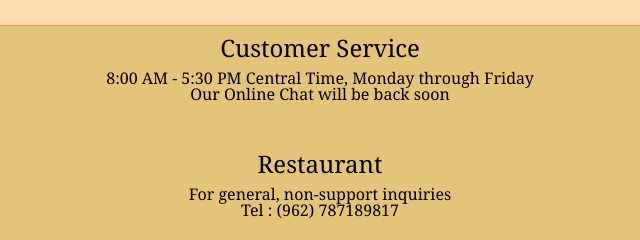
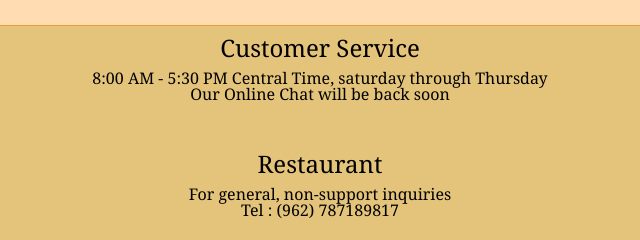
Before and after one commit to AlaaN-Smadi/Salmon_Cookies, a plain HTML site: page contact.html in a window 1280 px wide. Shown: the part 275-515 px from the top of the page, 310-950 px from the left. Drawn offline with Linux system fonts and the light colour scheme.

Commit message:
Update contact.html

```diff
--- a/contact.html
+++ b/contact.html
@@ -48,7 +48,7 @@
             <div>
                 <h2 class="h2Header">Customer Service</h2>
 
-                <h4>8:00 AM - 5:30 PM Central Time, Monday through Friday</h4>
+                <h4>8:00 AM - 5:30 PM Central Time, saturday through Thursday</h4>
                 <h4> Our Online Chat will be back soon</h4>
             </div>
 
```
